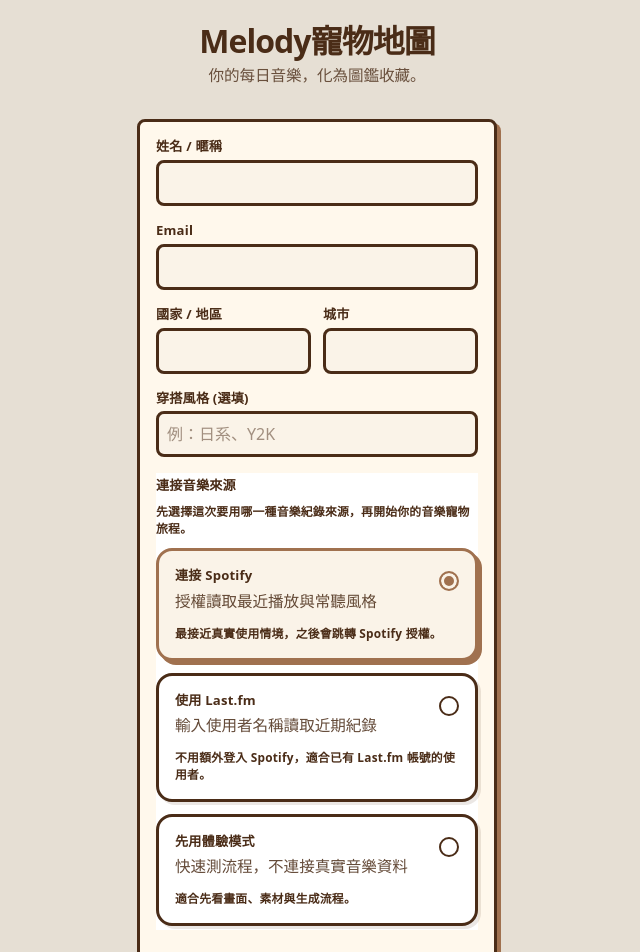
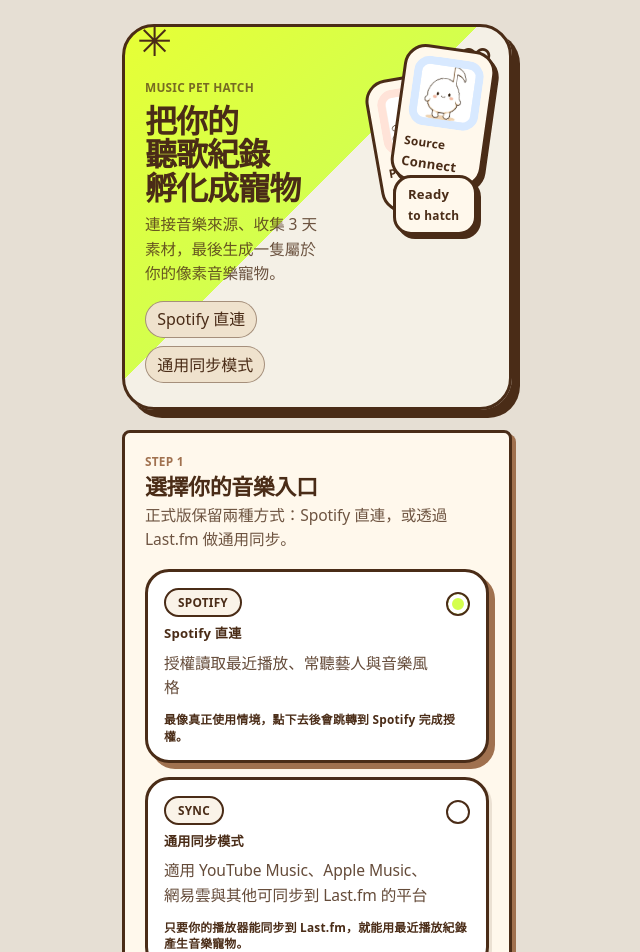
Before and after one commit to ning1111-lucky/pet-final, a React (Vite) app: page / in a window 1280 px wide. Shown: the top 952 px of the page, without its empty margins (323-963 px from the left). Built offline with nearby package versions, Linux system fonts and the light colour scheme.

Commit message:
Refresh login experience and simplify source labels

```diff
--- a/src/views/LoginView.tsx
+++ b/src/views/LoginView.tsx
@@ -25,66 +25,85 @@
 
   const providerOptions: Array<{
     value: MusicProvider;
+    badge: string;
     title: string;
     subtitle: string;
     hint: string;
   }> = [
     {
       value: "spotify",
-      title: "連接 Spotify",
-      subtitle: "授權讀取最近播放與常聽風格",
-      hint: "最接近真實使用情境，之後會跳轉 Spotify 授權。",
+      badge: "SPOTIFY",
+      title: "Spotify 直連",
+      subtitle: "授權讀取最近播放、常聽藝人與音樂風格",
+      hint: "最像真正使用情境，點下去後會跳轉到 Spotify 完成授權。",
     },
     {
       value: "lastfm",
-      title: "使用 Last.fm",
-      subtitle: "輸入使用者名稱讀取近期紀錄",
-      hint: "不用額外登入 Spotify，適合已有 Last.fm 帳號的使用者。",
-    },
-    {
-      value: "mock",
-      title: "先用體驗模式",
-      subtitle: "快速測流程，不連接真實音樂資料",
-      hint: "適合先看畫面、素材與生成流程。",
+      badge: "SYNC",
+      title: "通用同步模式",
+      subtitle: "適用 YouTube Music、Apple Music、網易雲與其他可同步到 Last.fm 的平台",
+      hint: "只要你的播放器能同步到 Last.fm，就能用最近播放紀錄產生音樂寵物。",
     },
   ];
 
   return (
     <motion.div initial={{ opacity: 0, y: 10 }} animate={{ opacity: 1, y: 0 }} className="p-4 sm:p-6 flex flex-col items-center justify-center min-h-[100dvh]">
-      <div className="w-full max-w-[360px] page-title-group mb-6 sm:mb-8">
-        <h1 className="type-h1">Melody寵物地圖</h1>
-        <p className="type-body opacity-80">你的每日音樂，化為圖鑑收藏。</p>
+      <div className="w-full max-w-[390px] space-y-5">
+        <section className="relative overflow-hidden rounded-[32px] border-[3px] border-[var(--color-brown)] bg-[linear-gradient(135deg,#e6ff36_0%,#d4ff4d_46%,#f4f0e6_46%,#f4f0e6_100%)] px-5 pt-5 pb-6 shadow-[8px_8px_0_var(--color-brown)]">
+          <div className="absolute -top-2 left-3 text-[42px] leading-none">✳</div>
+          <div className="absolute top-4 right-4 text-[34px] leading-none">♡</div>
+
+          <div className="grid grid-cols-[1fr_120px] gap-4 items-start">
+            <div className="space-y-4 pt-8">
+              <div className="space-y-2">
+                <div className="type-caption uppercase tracking-[0.18em] text-[var(--color-brown)]/70">
+                  Music Pet Hatch
+                </div>
+                <h1 className="type-h1 text-[44px] leading-[0.92]">
+                  把你的
+                  <br />
+                  聽歌紀錄
+                  <br />
+                  孵化成寵物
+                </h1>
+                <p className="type-body max-w-[180px] opacity-80">
+                  連接音樂來源、收集 3 天素材，最後生成一隻屬於你的像素音樂寵物。
+                </p>
               </div>
 
-      <Card className="w-full max-w-[360px]">
-        <form onSubmit={handleSubmit} className="flex flex-col space-y-4">
-          <div className="flex flex-col space-y-1">
-            <label className="type-label">姓名 / 暱稱</label>
-            <input required value={name} onChange={e => setName(e.target.value)} className="w-full min-w-0 pixel-border p-2 bg-[var(--color-cream)] outline-none focus:border-[var(--color-caramel)]" />
-          </div>
-          <div className="flex flex-col space-y-1">
-            <label className="type-label">Email</label>
-            <input required type="email" value={email} onChange={e => setEmail(e.target.value)} className="w-full min-w-0 pixel-border p-2 bg-[var(--color-cream)] outline-none focus:border-[var(--color-caramel)]" />
-          </div>
-          <div className="grid grid-cols-1 sm:grid-cols-2 gap-3">
-            <div className="flex flex-col space-y-1 min-w-0">
-              <label className="type-label">國家 / 地區</label>
-              <input required value={country} onChange={e => setCountry(e.target.value)} className="w-full min-w-0 pixel-border p-2 bg-[var(--color-cream)] outline-none focus:border-[var(--color-caramel)]" />
-            </div>
-            <div className="flex flex-col space-y-1 min-w-0">
-              <label className="type-label">城市</label>
-              <input required value={city} onChange={e => setCity(e.target.value)} className="w-full min-w-0 pixel-border p-2 bg-[var(--color-cream)] outline-none focus:border-[var(--color-caramel)]" />
+              <div className="flex flex-wrap gap-2">
+                <span className="info-chip bg-white/90">Spotify 直連</span>
+                <span className="info-chip bg-white/90">通用同步模式</span>
               </div>
             </div>
-          <div className="flex flex-col space-y-1">
-            <label className="type-label">穿搭風格 (選填)</label>
-            <input value={style} onChange={e => setStyle(e.target.value)} className="w-full min-w-0 pixel-border p-2 bg-[var(--color-cream)] outline-none focus:border-[var(--color-caramel)]" placeholder="例：日系、Y2K" />
+
+            <div className="relative h-[196px]">
+              <div className="absolute left-1 top-7 w-[88px] rounded-[22px] border-[3px] border-[var(--color-brown)] bg-[#fff8ec] p-2 shadow-[4px_4px_0_var(--color-brown)] rotate-[-10deg]">
+                <img src="/base-1.png" alt="music pet card" className="w-full rounded-[16px] bg-[#ffe3d8] p-2" />
+                <div className="type-caption mt-2">Pet Seed</div>
+                <div className="type-label mt-1">Day 1-3</div>
               </div>
-          <div className="section-plain bg-white p-3">
-            <div className="type-label mb-2">連接音樂來源</div>
-            <p className="type-caption text-[var(--color-muted)] mb-3">
-              先選擇這次要用哪一種音樂紀錄來源，再開始你的音樂寵物旅程。
-            </p>
+              <div className="absolute right-0 top-0 w-[92px] rounded-[22px] border-[3px] border-[var(--color-brown)] bg-[#fff8ec] p-2 shadow-[4px_4px_0_var(--color-brown)] rotate-[8deg]">
+                <img src="/base-2.png" alt="music pet companion" className="w-full rounded-[16px] bg-[#d8e9ff] p-2" />
+                <div className="type-caption mt-2">Source</div>
+                <div className="type-label mt-1">Connect</div>
+              </div>
+              <div className="absolute right-3 bottom-2 w-[84px] rounded-[18px] border-[3px] border-[var(--color-brown)] bg-[#fff8ec] px-3 py-2 shadow-[4px_4px_0_var(--color-brown)]">
+                <div className="type-label">Ready</div>
+                <div className="type-caption mt-1">to hatch</div>
+              </div>
+            </div>
+          </div>
+        </section>
+
+        <Card className="w-full rounded-[28px] px-5 py-5">
+          <form onSubmit={handleSubmit} className="flex flex-col space-y-5">
+            <div className="space-y-1">
+              <div className="type-caption uppercase tracking-[0.16em] text-[var(--color-caramel)]">Step 1</div>
+              <h2 className="type-h2">選擇你的音樂入口</h2>
+              <p className="type-body opacity-80">正式版保留兩種方式：Spotify 直連，或透過 Last.fm 做通用同步。</p>
+            </div>
+
             <div className="grid grid-cols-1 gap-3">
               {providerOptions.map((option) => {
                 const selected = musicProvider === option.value;
@@ -95,22 +114,25 @@
                     type="button"
                     onClick={() => setMusicProvider(option.value)}
                     className={[
-                      "text-left rounded-2xl border-[3px] p-4 transition-all",
+                      "text-left rounded-[24px] border-[3px] p-4 transition-all bg-white",
                       selected
-                        ? "bg-[var(--color-cream)] border-[var(--color-caramel)] shadow-[4px_4px_0_var(--color-caramel)]"
-                        : "bg-white border-[var(--color-line)] shadow-[3px_3px_0_rgba(88,56,34,0.12)] hover:border-[var(--color-brown)]",
+                        ? "border-[var(--color-brown)] shadow-[6px_6px_0_var(--color-caramel)] -translate-y-0.5"
+                        : "border-[var(--color-line)] shadow-[3px_3px_0_rgba(88,56,34,0.12)] hover:border-[var(--color-brown)]",
                     ].join(" ")}
                   >
                     <div className="flex items-start justify-between gap-3">
-                      <div>
-                        <div className="type-label">{option.title}</div>
-                        <div className="type-body mt-1 opacity-85">{option.subtitle}</div>
+                      <div className="space-y-2">
+                        <div className="inline-flex rounded-full border-[2px] border-[var(--color-brown)] bg-[var(--color-cream)] px-3 py-1 type-caption">
+                          {option.badge}
+                        </div>
+                        <div className="type-label text-[18px]">{option.title}</div>
+                        <div className="type-body opacity-85">{option.subtitle}</div>
                       </div>
                       <div
                         className={[
-                          "w-5 h-5 rounded-full border-[2px] flex-shrink-0 mt-1",
+                          "w-6 h-6 rounded-full border-[2px] flex-shrink-0 mt-1",
                           selected
-                            ? "border-[var(--color-caramel)] bg-[var(--color-caramel)] shadow-[inset_0_0_0_3px_var(--color-cream)]"
+                            ? "border-[var(--color-brown)] bg-[#d4ff4d] shadow-[inset_0_0_0_4px_white]"
                             : "border-[var(--color-line)] bg-white",
                         ].join(" ")}
                       />
@@ -122,30 +144,60 @@
                 );
               })}
             </div>
-          </div>
+
             {musicProvider === "lastfm" && (
-            <div className="section-plain bg-white flex flex-col space-y-2">
-              <label className="type-label">Last.fm 使用者名稱</label>
-              <p className="type-caption text-[var(--color-muted)]">
-                這會用來讀取你的近期聆聽紀錄與藝人風格標籤。
+              <div className="rounded-[22px] border-[3px] border-[var(--color-brown)] bg-white p-4 shadow-[4px_4px_0_rgba(88,56,34,0.12)]">
+                <div className="type-label">通用同步模式帳號</div>
+                <p className="type-caption text-[var(--color-muted)] mt-2 leading-relaxed">
+                  這個模式適合 YouTube Music、Apple Music、網易雲音樂，或任何能同步到 Last.fm 的播放器。
                 </p>
                 <input
                   required
                   value={lastfmUsername}
                   onChange={e => setLastfmUsername(e.target.value)}
-                className="w-full min-w-0 pixel-border p-2 bg-[var(--color-cream)] outline-none focus:border-[var(--color-caramel)]"
-                placeholder="例如：musiclover123"
+                  className="w-full min-w-0 pixel-border p-3 mt-3 bg-[var(--color-cream)] outline-none focus:border-[var(--color-caramel)]"
+                  placeholder="輸入你的 Last.fm 使用者名稱"
                 />
               </div>
             )}
-          <label className="flex items-start space-x-2 mt-4 cursor-pointer">
+
+            <div className="space-y-1">
+              <div className="type-caption uppercase tracking-[0.16em] text-[var(--color-caramel)]">Step 2</div>
+              <h2 className="type-h2">建立你的音樂護照</h2>
+            </div>
+
+            <div className="flex flex-col space-y-1">
+              <label className="type-label">姓名 / 暱稱</label>
+              <input required value={name} onChange={e => setName(e.target.value)} className="w-full min-w-0 pixel-border p-3 bg-[var(--color-cream)] outline-none focus:border-[var(--color-caramel)]" />
+            </div>
+            <div className="flex flex-col space-y-1">
+              <label className="type-label">Email</label>
+              <input required type="email" value={email} onChange={e => setEmail(e.target.value)} className="w-full min-w-0 pixel-border p-3 bg-[var(--color-cream)] outline-none focus:border-[var(--color-caramel)]" />
+            </div>
+            <div className="grid grid-cols-1 sm:grid-cols-2 gap-3">
+              <div className="flex flex-col space-y-1 min-w-0">
+                <label className="type-label">國家 / 地區</label>
+                <input required value={country} onChange={e => setCountry(e.target.value)} className="w-full min-w-0 pixel-border p-3 bg-[var(--color-cream)] outline-none focus:border-[var(--color-caramel)]" />
+              </div>
+              <div className="flex flex-col space-y-1 min-w-0">
+                <label className="type-label">城市</label>
+                <input required value={city} onChange={e => setCity(e.target.value)} className="w-full min-w-0 pixel-border p-3 bg-[var(--color-cream)] outline-none focus:border-[var(--color-caramel)]" />
+              </div>
+            </div>
+            <div className="flex flex-col space-y-1">
+              <label className="type-label">穿搭風格 (選填)</label>
+              <input value={style} onChange={e => setStyle(e.target.value)} className="w-full min-w-0 pixel-border p-3 bg-[var(--color-cream)] outline-none focus:border-[var(--color-caramel)]" placeholder="例：日系、Y2K" />
+            </div>
+
+            <label className="flex items-start space-x-2 cursor-pointer rounded-[18px] border-[2px] border-[var(--color-line)] bg-white px-3 py-3">
               <input required type="checkbox" checked={agreed} onChange={e => setAgreed(e.target.checked)} className="mt-1 flex-shrink-0 w-4 h-4" />
-            <span className="type-caption opacity-90 leading-tight">我同意將音樂紀錄用於生成音樂寵物與研究展示。</span>
+              <span className="type-caption opacity-90 leading-relaxed">我同意將音樂紀錄用於生成音樂寵物與研究展示。</span>
             </label>
-          <div className="pt-4">
+
+            <div className="pt-2">
               <Button
                 type="submit"
-              className="w-full"
+                className="w-full !py-4 !text-[1rem] bg-[#d4ff4d] !text-[var(--color-brown)]"
                 disabled={!name || !email || !country || !city || !agreed || (musicProvider === "lastfm" && !lastfmUsername.trim())}
               >
                 開始音樂旅程
@@ -153,6 +205,7 @@
             </div>
           </form>
         </Card>
+      </div>
     </motion.div>
   );
 };
--- a/src/views/TodayView.tsx
+++ b/src/views/TodayView.tsx
@@ -436,10 +436,10 @@
 
   const providerLabel =
     activeMusicProvider === "spotify"
-      ? "SPOTIFY"
+      ? "Spotify 直連"
       : activeMusicProvider === "lastfm"
-        ? "LAST.FM"
-        : "MOCK";
+        ? "通用同步模式"
+        : "體驗模式";
 
   const handleProviderChange = (provider: "mock" | "spotify" | "lastfm") => {
     updateUserProfile({ musicProvider: provider });
@@ -485,7 +485,7 @@
               {activeMusicProvider === "spotify"
                 ? "Spotify 已連接後會直接讀近期播放與常聽風格。"
                 : activeMusicProvider === "lastfm"
-                  ? "目前使用 Last.fm 使用者名稱讀取近期紀錄。"
+                  ? "目前使用通用同步模式，透過 Last.fm 讀取近期紀錄。"
                   : "目前是體驗模式，使用隨機示範資料。"}
             </div>
           </div>
@@ -515,23 +515,15 @@
                 className={`text-left rounded-xl border-[2px] px-4 py-3 ${activeMusicProvider === "spotify" ? "border-[var(--color-caramel)] bg-[var(--color-cream)]" : "border-[var(--color-line)] bg-white"}`}
               >
                 <div className="type-label">Spotify</div>
-                <div className="type-caption text-[var(--color-muted)] mt-1">授權後直接讀最近播放與常聽風格。</div>
+                <div className="type-caption text-[var(--color-muted)] mt-1">Spotify 直連，授權後直接讀最近播放與常聽風格。</div>
               </button>
               <button
                 type="button"
                 onClick={() => handleProviderChange("lastfm")}
                 className={`text-left rounded-xl border-[2px] px-4 py-3 ${activeMusicProvider === "lastfm" ? "border-[var(--color-caramel)] bg-[var(--color-cream)]" : "border-[var(--color-line)] bg-white"}`}
               >
-                <div className="type-label">Last.fm</div>
-                <div className="type-caption text-[var(--color-muted)] mt-1">輸入使用者名稱讀取近期紀錄與藝人標籤。</div>
-              </button>
-              <button
-                type="button"
-                onClick={() => handleProviderChange("mock")}
-                className={`text-left rounded-xl border-[2px] px-4 py-3 ${activeMusicProvider === "mock" ? "border-[var(--color-caramel)] bg-[var(--color-cream)]" : "border-[var(--color-line)] bg-white"}`}
-              >
-                <div className="type-label">體驗模式</div>
-                <div className="type-caption text-[var(--color-muted)] mt-1">快速測流程，不連接真實音樂資料。</div>
+                <div className="type-label">通用同步模式</div>
+                <div className="type-caption text-[var(--color-muted)] mt-1">適合 YouTube Music、Apple Music、網易雲與其他可同步到 Last.fm 的平台。</div>
               </button>
             </div>
 
```
Lines whose indentation alone changed are shown as unchanged.
